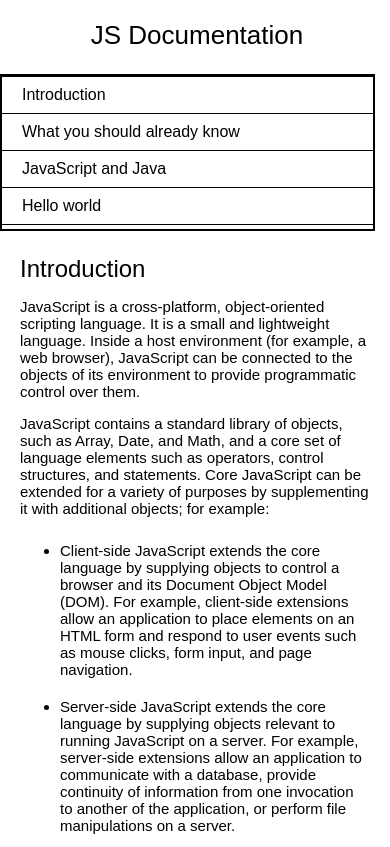
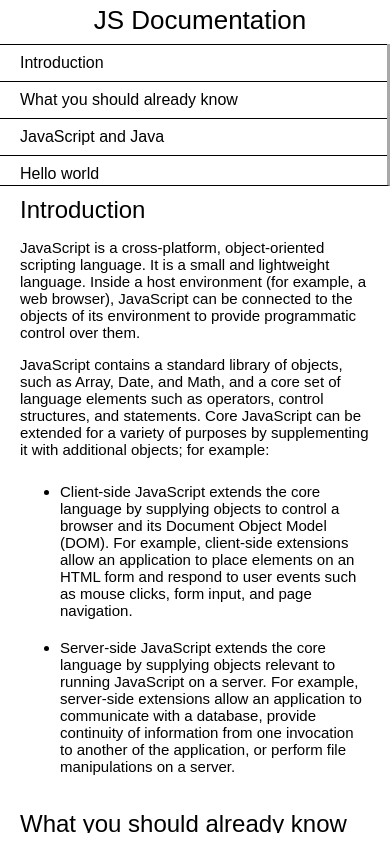
Before and after one commit to sayes2x/technical-documentation, a plain HTML site: page index.html in a window 390 px wide. Shown: the top 847 px of the page. Drawn offline with Linux system fonts and the light colour scheme.

Commit message:
Implemented styling as css grid

```diff
--- a/css/style.css
+++ b/css/style.css
@@ -1,13 +1,11 @@
 body {
   margin: 0;
+  display: grid;
+  grid-template-columns: 300px 1fr;
 }
 #navbar {
   font: 16px arial, sans-serif;
   border-right: 3px solid #A8A8A8;
-  height: 100vh;
-  position: fixed;
-  left: 0px;
-  width: 300px;
   background-color: white;
 }
 #nav-header {
@@ -23,12 +21,15 @@ body {
   border-top: 1px solid black;
 }
 #main-doc{
-  margin-left: 300px;
-  padding: 20px;
+  padding: 0 20px 10px;
   font: 15px arial, sans-serif;
+  overflow: scroll;
+  height: 100vh;
+  scroll-behavior: smooth;
 }
 .sec-header {
   font: 24px arial, sans-serif;
+  padding-top: 10px;
 }
 li {
   padding: 10px 0;
@@ -41,30 +42,29 @@ code {
   line-height: 22px;
 }
 @media screen and (max-width: 815px) {
+  body {
+    display: grid;
+    grid-template-rows: 22vh 77vh;
+    grid-template-columns: 1fr;
+  }
    #navbar {
-    height: 153px;
-    position: fixed;
-    top: 74px;
-    width: 95vw;
-    overflow-y: scroll;
-    border: 2px solid black;
+    overflow: scroll;
+    border-bottom: 1px solid black;
+    position: stickey;
   }
   #nav-header {
-    top: 0px;
     height: 34px;
     position: fixed;
     width: 100vw;
     background-color: white;
-    padding: 20px 0 -10px 0;
-    border-bottom: 2px black;
+    padding: 5px;
+  }
+  #nav-div {
+    margin-top: 44px
   }
   #main-doc{
-    margin-top: 235px;
-    margin-left: 0px;
-    padding: 20px;
     font: 15px arial, sans-serif;
-  }
-  :target {
-	  padding-top: 240px;
+    height: 98%;
+    overflow: scroll;
   }
 }
```
